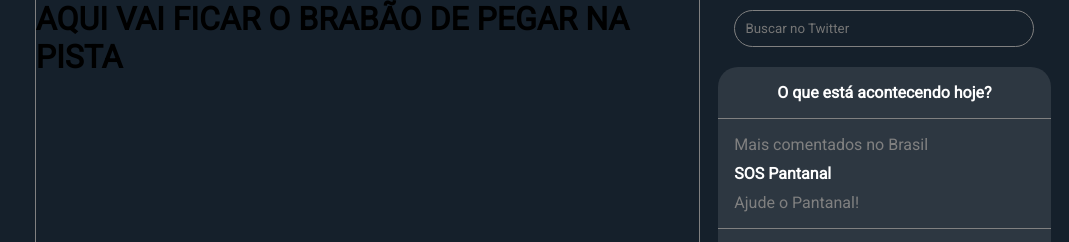
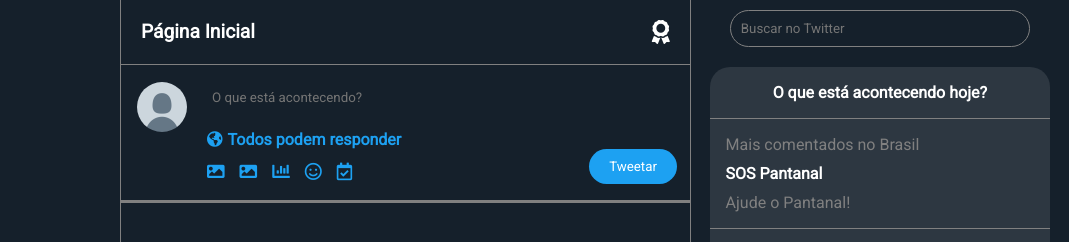
Before and after one commit to matteuscavl/clone-twitter, a plain HTML site: page index.html in a window 1280 px wide. Shown: the top 242 px of the page, 211-1280 px from the left. Drawn offline with Linux system fonts and the light colour scheme.

Commit message:
Aplicado a main e finalizados alguns ajustes

```diff
--- a/index.html
+++ b/index.html
@@ -30,7 +30,30 @@
             </div>
         </aside>
         <main class="main-container">
-            <h1>AQUI VAI FICAR O BRABÃO DE PEGAR NA PISTA</h1>
+            <div class="topo-main">
+                <h1>Página Inicial</h1>
+                <i class="fas fa-award"></i>
+            </div>
+            <div class="escrever-tweet">
+                <div class="foto-usuario">
+                    <img src="image/foto-usuario.png" class="foto-user">
+                </div>
+                <div class="tweetar">
+                    <input type="text" class="input-tweetar" placeholder="O que está acontecendo?">
+                    <p><i class="fas fa-globe-americas"></i>Todos podem responder</i></p>
+                    <div class="buttom-menu">
+                        <ul class="list-tweet">
+                            <li><i class="fas fa-image"></i></li>
+                            <li><i class="fas fa-image"></i></li>
+                            <li><i class="fas fa-chart-bar"></i></li>
+                            <li><i class="far fa-smile"></i></li>
+                            <li><i class="far fa-calendar-check"></i></li>
+                        </ul>
+
+                        <button class="btn-enviar">Tweetar</button>
+                    </div>
+                </div>
+            </div>
         </main>
         <aside class="aside-menu-right">
             <div class="campo-busca">
--- a/sass/menu-lateral-left.scss
+++ b/sass/menu-lateral-left.scss
@@ -1,7 +1,7 @@
 @import './variables.scss';
 
 .aside-menu {
-    width: 20%;
+    width: 35%;
     height: 100vh;
     display: flex;
     border-right: 1px solid grey;
@@ -72,6 +72,9 @@
     }
 
     @media screen and (max-width: 1279px) {
+        padding-left: 10px;
+        padding-top: 10px;
+
         .mobile-span {
             display: none;
         }
--- a/sass/menu-lateral-right.scss
+++ b/sass/menu-lateral-right.scss
@@ -1,5 +1,5 @@
 .aside-menu-right {
-    width: 30%;
+    width: 40%;
     height: 100vh;
     display: flex;
     flex-direction: column;
--- a/sass/style.scss
+++ b/sass/style.scss
@@ -2,3 +2,93 @@
 @import './variables.scss';
 @import './geral.scss';
 @import './menu-lateral-right.scss';
+
+.main-container {
+    width: 60%;
+
+    @media screen and (max-width: 1038px) {
+        width: 90%;
+    }
+}
+
+.topo-main {
+    padding: 20px;
+    color: $color-itens-menu;
+    border-bottom: 1px solid grey;
+    font-size: 0.6em;
+    display: flex;
+    justify-content: space-between;
+
+    i {
+        font-size: 2.5em;
+    }
+}
+
+.escrever-tweet {
+    display: flex;
+    align-items: center;
+    padding-bottom: 1em;
+    border-bottom: 3px solid grey;
+
+    .foto-user {
+        margin-left: 1em;
+        width: 50px;
+        border-radius: 50%;
+        margin-bottom: 2em;
+    }
+
+}
+
+.tweetar {
+    .input-tweetar {
+        outline: 0;
+        background: transparent;
+        border: none;
+        width: 500px;
+        padding: 25px;
+        color: $color-itens-menu;
+    }
+
+    p {
+        color: $background-buttom;
+        margin-left: 20px;
+        font-size: 0.9em;
+        font-weight: bold;
+        font-size: 1em;
+    }
+
+    i {
+        margin-right: 5px;
+    }
+}
+
+.buttom-menu {
+    display: flex;
+    justify-content: space-between;
+
+    .list-tweet {
+        list-style: none;
+        align-items: center;
+        padding: 0;
+        display: flex;
+        margin-left: 20px;
+        margin-top: 10px;
+    }
+
+    .list-tweet li {
+        color: $background-buttom;
+        padding-right: 10px;
+        font-size: 1.1em;
+    }
+
+    .btn-enviar {
+        background: $background-buttom;
+        border: none;
+        color: white;
+        padding: 10px 20px;
+        border-radius: 20px;
+        outline: 0;
+        cursor: pointer;
+        margin-right: 10px;
+    }
+}
```
Also changed, not shown: image/foto-usuario.png (added), style/main.css, 1 other file.
